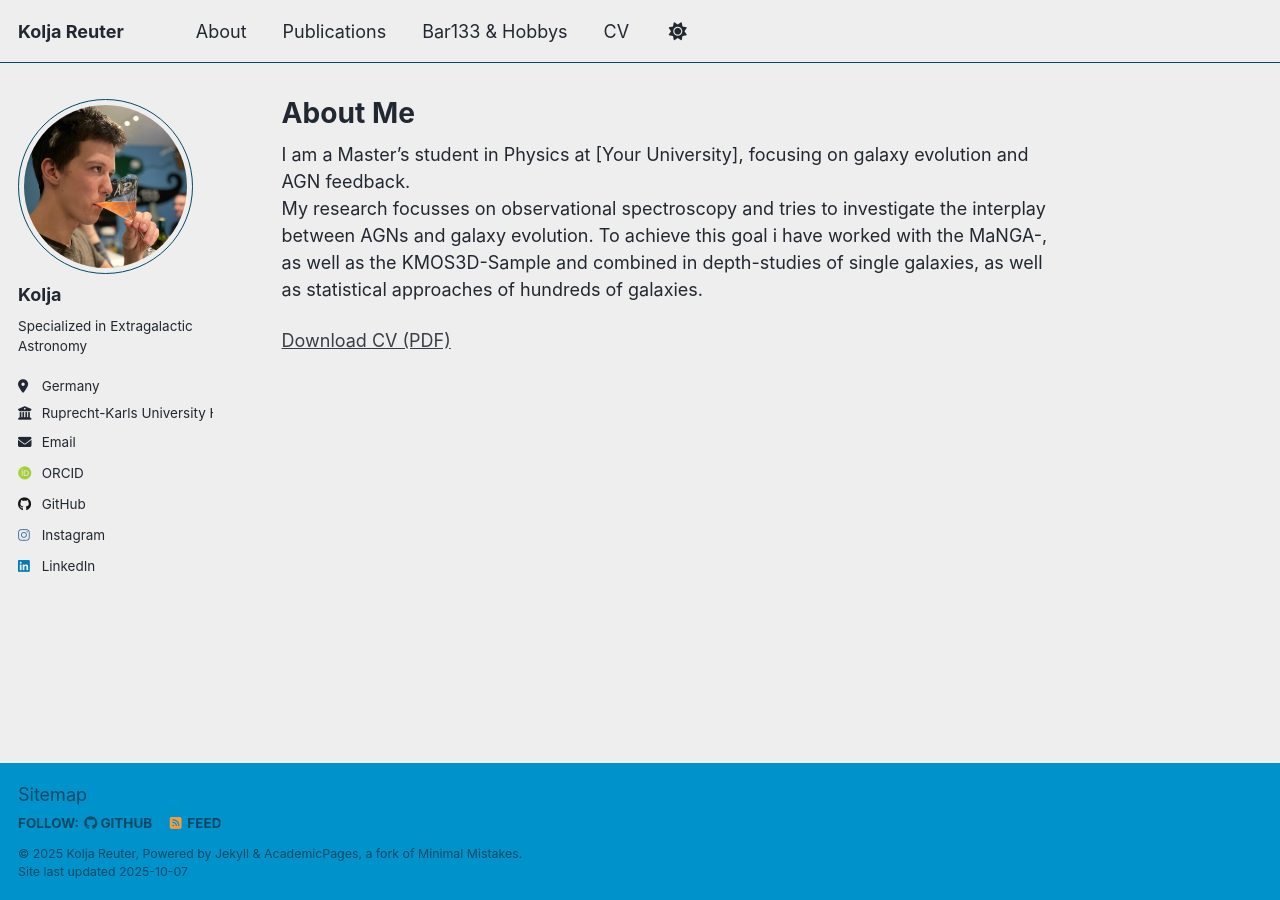
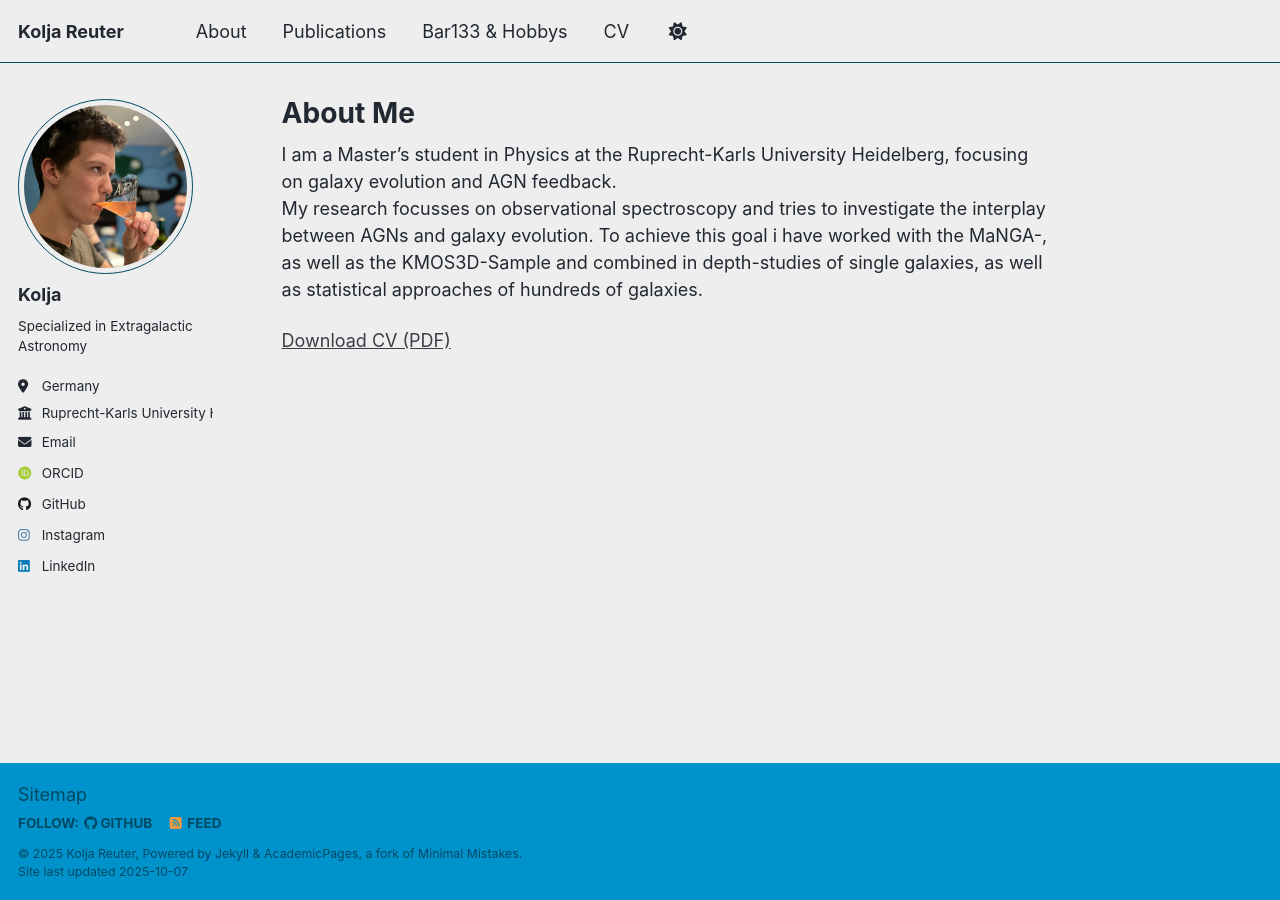
Before and after one commit to koljareuter/Website, a Jekyll site: the page built from _pages/about.md, in a window 1280 px wide. Built offline with Jekyll 4.4.1, drawn with Linux system fonts in a browser that asks for light colours; some web fonts are replaced; a script that is not in the unit is left out.

Commit message:
Update university name in about page

```diff
--- a/_pages/about.md
+++ b/_pages/about.md
@@ -3,7 +3,7 @@ title: "About Me"
 permalink: /about/
 ---
 
-I am a Master's student in Physics at [Your University], focusing on galaxy evolution and AGN feedback.
+I am a Master's student in Physics at the Ruprecht-Karls University Heidelberg, focusing on galaxy evolution and AGN feedback.
 My research focusses on observational spectroscopy and tries to investigate the interplay between AGNs and galaxy evolution. To achieve this goal i have worked with the MaNGA-, as well as the KMOS3D-Sample and combined in depth-studies of single galaxies, as well as statistical approaches of hundreds of galaxies.
 
 [Download CV (PDF)](/files/cv.pdf)
```
